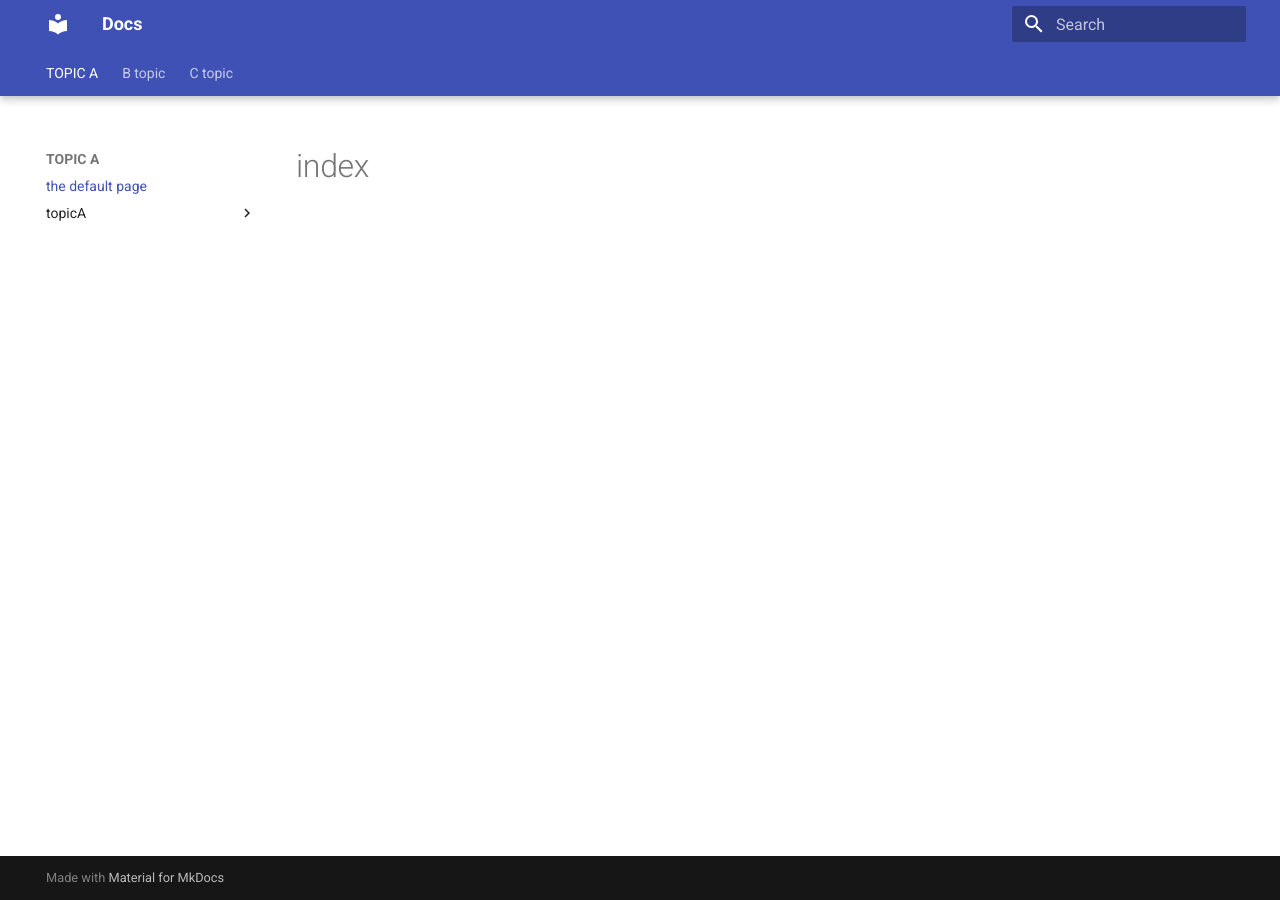
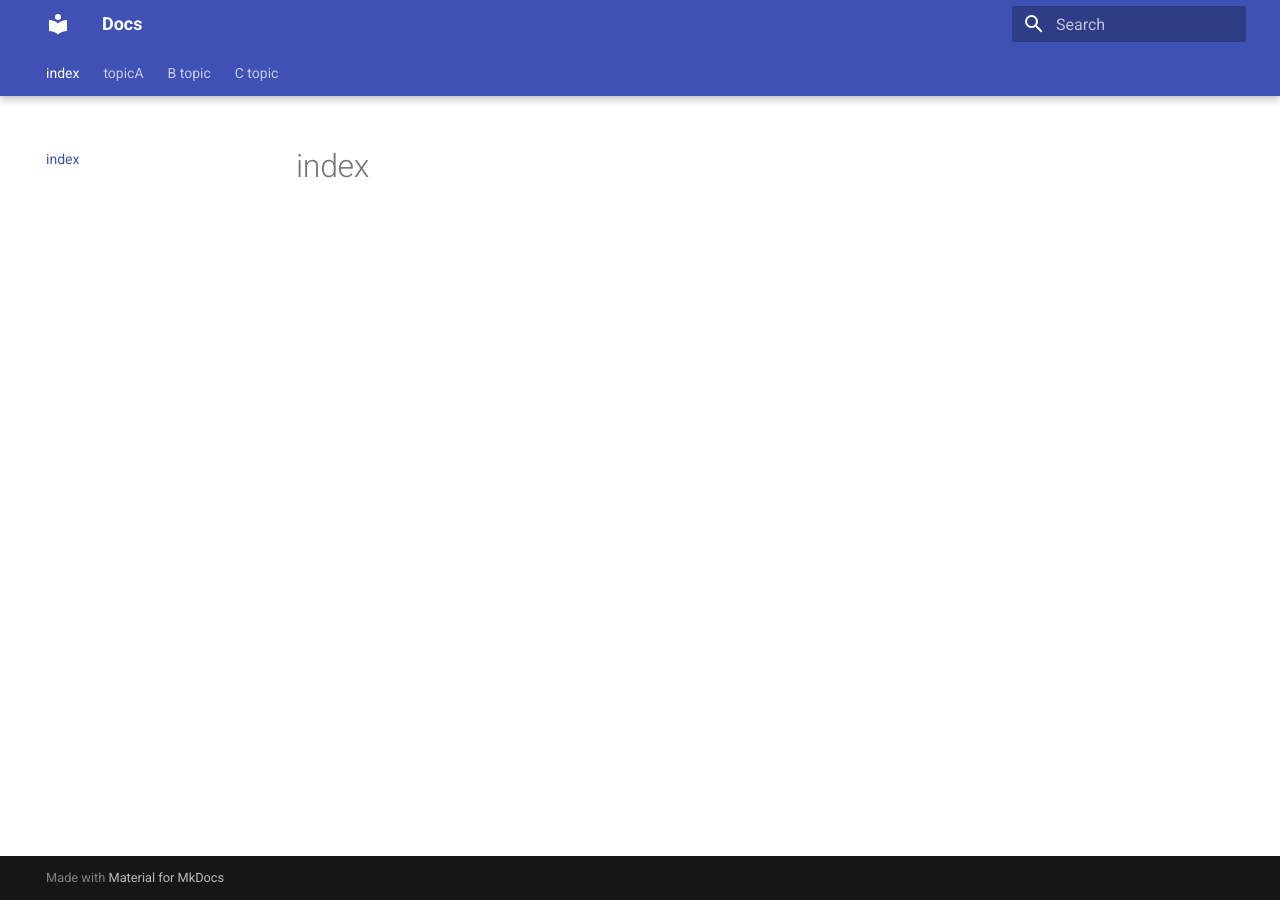
Before and after one commit to VladimirFokow/example_for_issue99, an MkDocs documentation site: the page built from docs/index.md, in a window 1280 px wide. Built offline with MkDocs 1.6.1 and Material for MkDocs 9.7.7, drawn with Linux system fonts in a browser that asks for light colours; part of the change alters nothing that is shown.

Commit message:
add example 3

```diff
--- a/mkdocs.yml
+++ b/mkdocs.yml
@@ -19,11 +19,17 @@ site_name: Docs
 
 ######################## other
 
-# Example with index.md (must be in the top level)
+# # Example with index.md (index.md be in the top level)
+# nav:
+#   - TOPIC A:
+#     - my index md: index.md
+#     - ... | topicA/**  # here, I want the top folder to be removed with: flat -1
+#   - ...
+
+# 3. Can set the order of topics like this! 🎉
 nav:
-  - TOPIC A:
-    - the default page: index.md
-    - ... | topicA/**  # here, I want it to be flattened with: flat -1
+  - index.md
+  - ... | topicA/**  # BUT: 1) can't rename to "TOPIC A", 2) can't include 'index.md' inside this topic
   - ...
 
 
```
